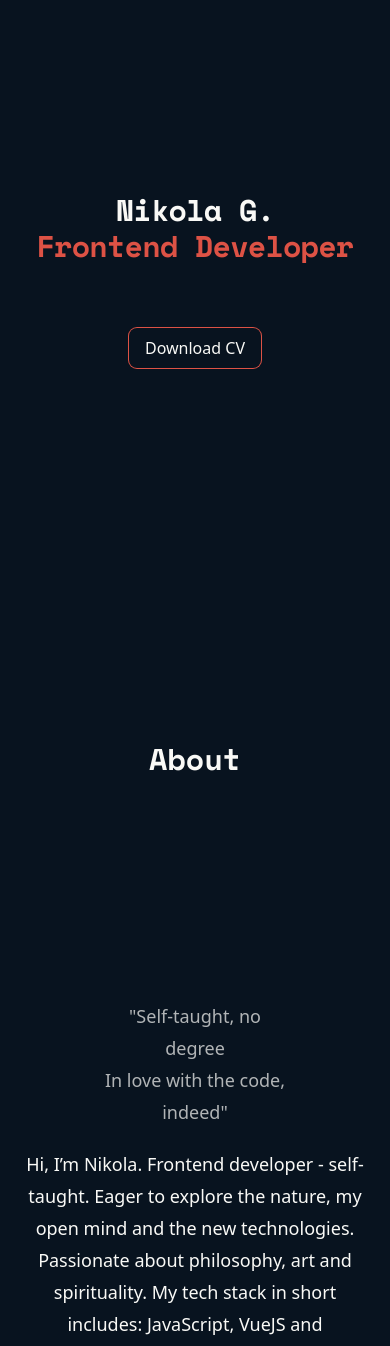
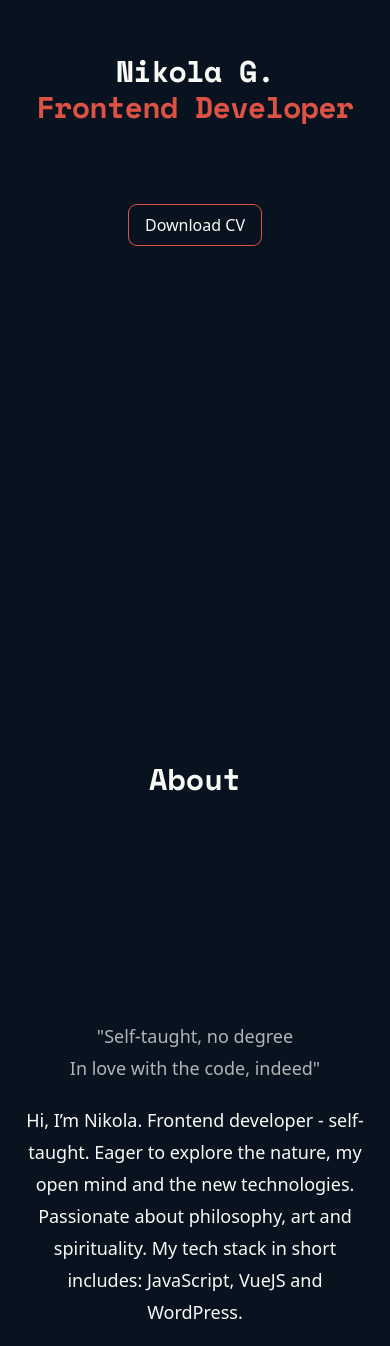
Before and after one commit to nikolagp/nikolag-portfolio, a Vue app: page / in a window 390 px wide. Shown: the part 222-1568 px from the top of the page. Built offline with nearby package versions, Linux system fonts and the light colour scheme.

Commit message:
menu nav mobile

```diff
--- a/src/App.vue
+++ b/src/App.vue
@@ -28,6 +28,6 @@ import AppFooter from "./components/AppFooter.vue";
 }
 
 section {
-  padding: 10% 6%;
+  padding: 15% 6%;
 }
 </style>
--- a/src/components/AppAbout.vue
+++ b/src/components/AppAbout.vue
@@ -64,7 +64,7 @@
             </div>
           </Transition>
         </div>
-        <div class="w-full px-20 md:px-20 md:w-1/2">
+        <div class="w-full md:w-1/2">
           <img
             data-aos="fade-down"
             data-aos-offset="0"
@@ -73,7 +73,7 @@
             data-aos-mirror="true"
             data-aos-once="false"
             data-aos-anchor-placement="top-center"
-            class="rounded-md md:w-full lazy"
+            class="px-20 rounded-md md:w-full lazy"
             src="/nikola_profile.jpg"
             alt="Nikola G. Profile Photo"
           />
--- a/src/components/AppHeader.vue
+++ b/src/components/AppHeader.vue
@@ -1,10 +1,11 @@
 <template>
-  <main>
-    <div
-      class="relative flex flex-col justify-center min-h-screen overflow-hidden"
-    >
-      <!-- class="flex flex-col justify-between pt-20 pb-32 mx-auto align-bottom sm:pt-48 sm:pb-40" -->
-      <div class="flex flex-col gap-8 justify-evenly">
+  <main
+    class="relative flex flex-col min-h-screen overflow-hidden p-top-30 md:justify-center"
+  >
+    <div>
+      <!-- class="relative flex flex-col min-h-screen pt-24 overflow-hidden md:justify-center"
+        class="flex flex-col justify-between pt-20 pb-32 mx-auto align-bottom sm:pt-48 sm:pb-40" -->
+      <div class="flex flex-col gap-12 justify-evenly">
         <h1
           class="text-3xl font-bold tracking-tight text-center md:text-4xl lg:text-6xl"
         >
@@ -29,7 +30,7 @@
         <div
           class="flex justify-center mt-8 gap-x-4"
           data-aos="zoom-in-up"
-          data-aos-delay="2000"
+          data-aos-delay="1000"
           data-aos-duration="1000"
           data-aos-easing="ease-in-out"
         >
@@ -84,3 +85,9 @@ const url =
 
 // const mobileMenuOpen = ref(false);
 </script>
+
+<style>
+.p-top-30 {
+  padding-top: 50%;
+}
+</style>
```
